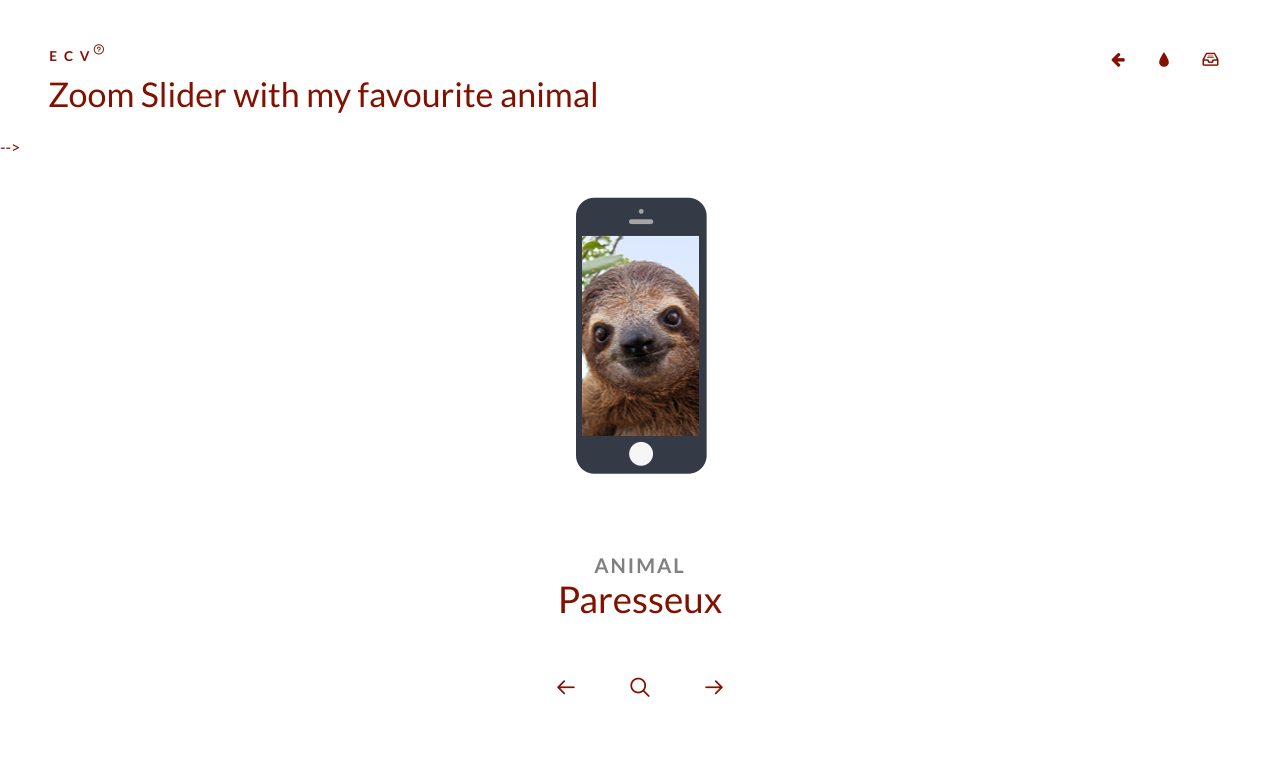
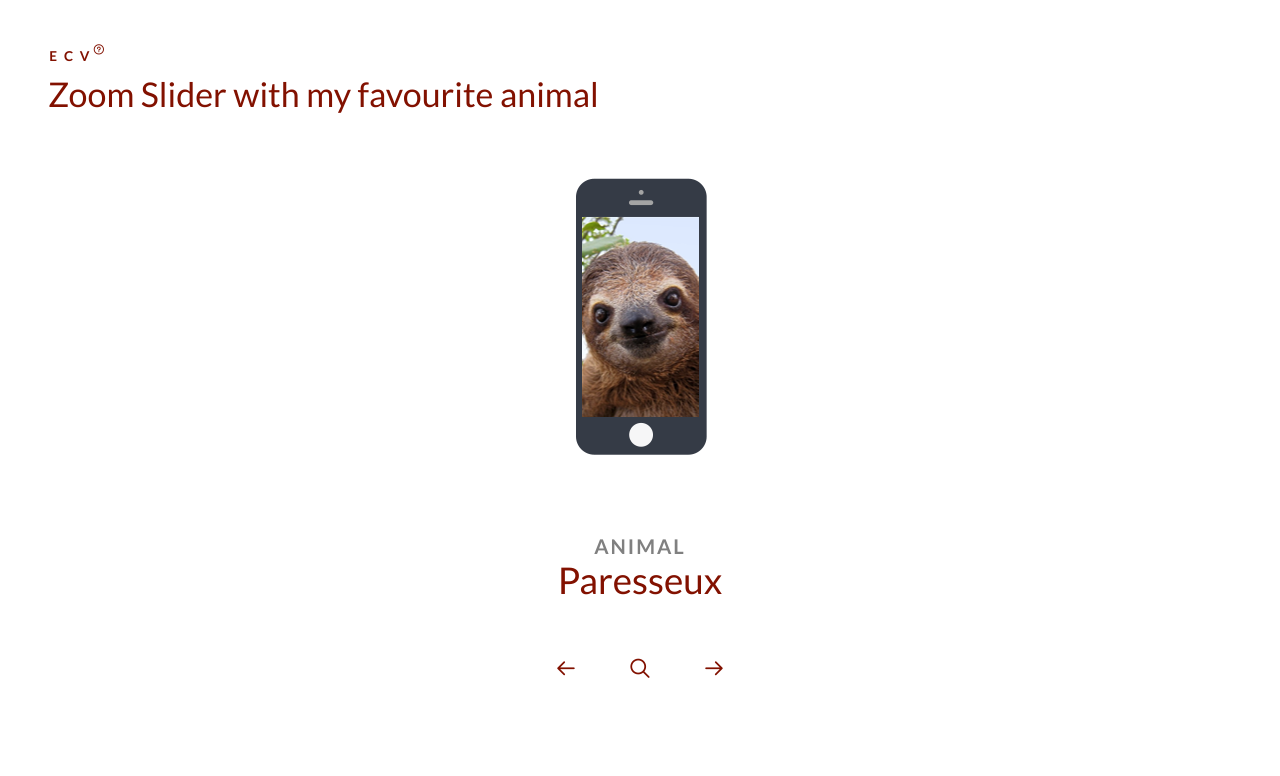
Before and after one commit to mariarosadogarcia/D3-project3-javascript, a plain HTML site: page index.html in a window 1280 px wide. Drawn offline with Linux system fonts and the light colour scheme; files whose address does not match are found by name.

Commit message:
Color y flecha

```diff
--- a/css/component.css
+++ b/css/component.css
@@ -78,7 +78,7 @@ body {
 }
 
 #slepp{
-	color:821100;
+	color:#821100;
 	font-size: 5em;
 	text-decoration: line-through;
 	margin-top: -1em;
--- a/index.html
+++ b/index.html
@@ -24,13 +24,8 @@
 		<header class="bp-header cf">
 			<span>ECV <span class="bp-icon bp-icon-about" data-content="Les paresseux ou aï sont des mammifères arboricoles d'Amérique tropicale qui constituent le sous-ordre des Folivora. Ce sont des animaux de taille moyenne au mode de vie original : ils sont presque toujours suspendus à l'envers dans les arbres et se déplacent avec lenteur. Ils possèdent de longues griffes."></span></span>
 			<h1>Zoom Slider with my favourite animal</h1>
-			<nav>
-				<a href="http://tympanus.net/Blueprints/FilterableProductGrid/" class="bp-icon bp-icon-prev" data-info="previous Animal"><span>Previous Animal</span></a>
-				<!--a href="" class="bp-icon bp-icon-next" data-info="next Blueprint"><span>Next Blueprint</span></a-->
-				<a href="http://tympanus.net/codrops/?p=24330" class="bp-icon bp-icon-drop" data-info="back to the ECV article"><span>back to the Animal article</span></a>
-				<a href="http://tympanus.net/codrops/category/blueprints/" class="bp-icon bp-icon-archive" data-info="Animal archive"><span>Go to the animal archive</span></a>
-			</nav>
-		</header> -->
+
+		</header>
 		<!-- Grid -->
 		<section class="slider">
 			<div class="slide slide--current" data-content="content-1">
```
